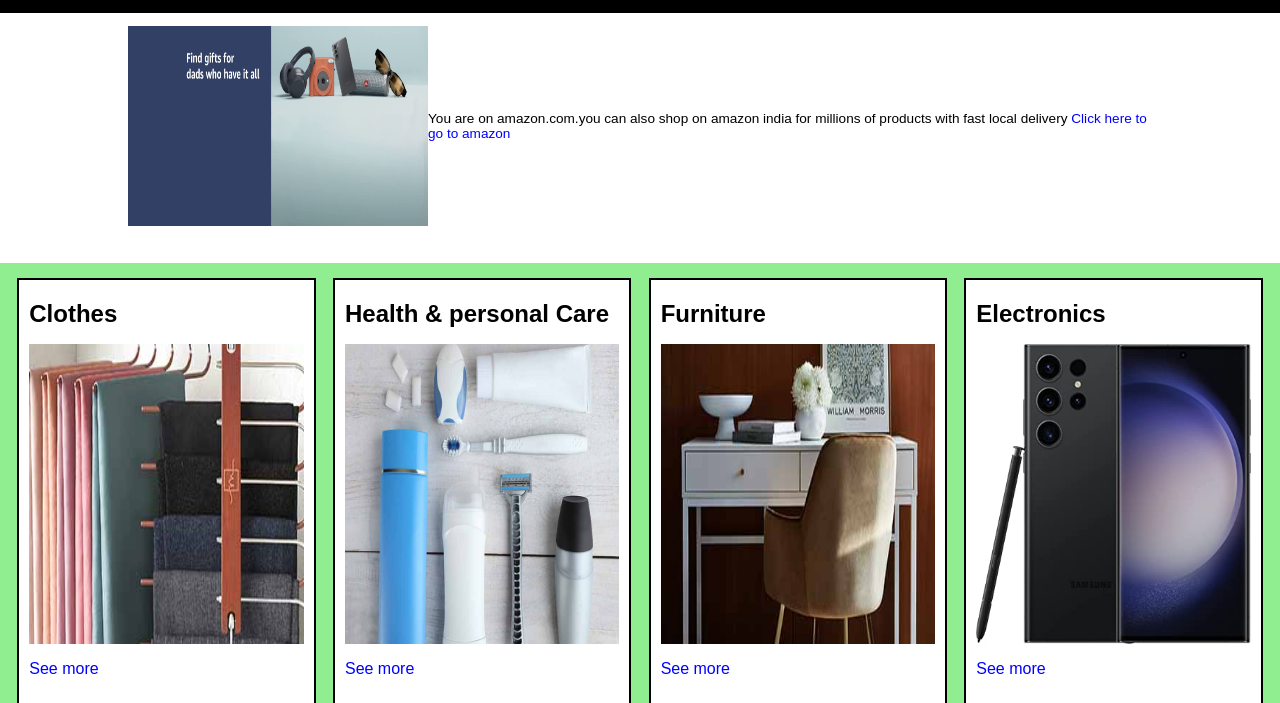
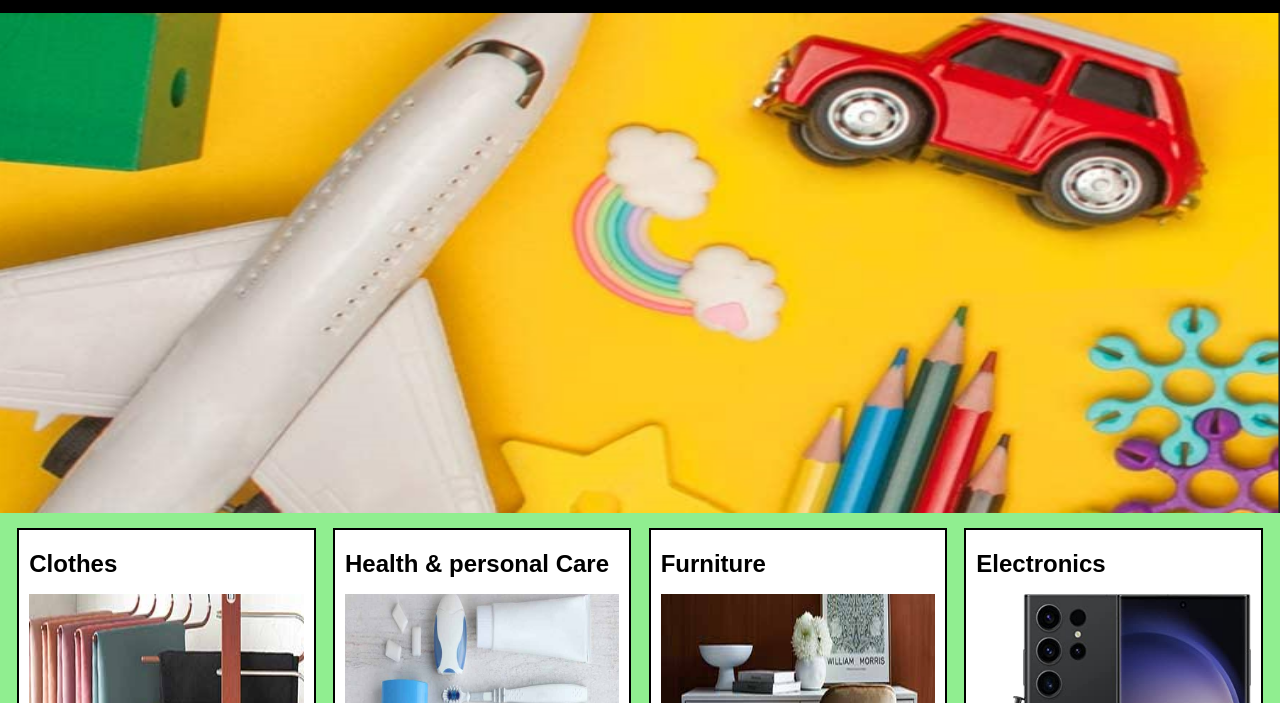
Before and after one commit to NitishTiwari25/NitishTiwari25.github.io, a plain HTML site: page index.html in a window 1280 px wide. Shown: the part 97-800 px from the top of the page. Drawn offline with Linux system fonts and the light colour scheme.

Commit message:
Update index.html

```diff
--- a/index.html
+++ b/index.html
@@ -3,7 +3,11 @@
  <title>Amazon</title>
     <link rel="stylesheet" href="styleamzon.css">
 <link rel="stylesheet" href="https://cdnjs.cloudflare.com/ajax/libs/font-awesome/6.4.0/css/all.min.css" integrity="sha512-iecdLmaskl7CVkqkXNQ/ZH/XLlvWZOJyj7Yy7tcenmpD1ypASozpmT/E0iPtmFIB46ZmdtAc9eNBvH0H/ZpiBw==" crossorigin="anonymous" referrerpolicy="no-referrer" />
-
+  <style>
+.slider{
+height:500px;
+}
+</style>
   </head>
  <body>
    <header>
@@ -57,12 +61,19 @@
        <p>Shop details in Electronics</p>
      </div>
 </panel>
-  <div class="hero">
-  <div class="hero-message">
-<img src="hero_image.jpg">
-   <p>You are on amazon.com.you can also shop on amazon india for millions of products with fast local delivery <a>Click here to go to amazon</a></p>
-    </div>
-  </div>
+  <section>
+
+<img class="slider" src="toogle1 (3).png" style="width:100%" >
+
+
+<img class="slider" src="toogle1 (4).png" style="width:100%"  >
+
+
+<img class="slider" src="toogle1 (1).png" style="width:100%"  >
+
+
+<img class="slider" src="toogle1 (2).png" style="width:100%"  >
+</section>
   <div class="shop">
     <div class="boxx1 box">
       <div class="box-content">
@@ -190,5 +201,23 @@
       </div>
     </div>
   </footer>
+
+	 <script>
+var myindex=0;
+carousel();
+function carousel(){
+var i;
+var x=document.getElementsByClassName("slider");
+for(i=0;i<x.length;i++){
+x[i].style.display="none";
+}
+myindex++;
+if(myindex > x.length){
+myindex=1;
+}
+x[myindex-1].style.display="block";
+setTimeout(carousel,3000);
+}
+</script>
 </body>
 </html>
```
